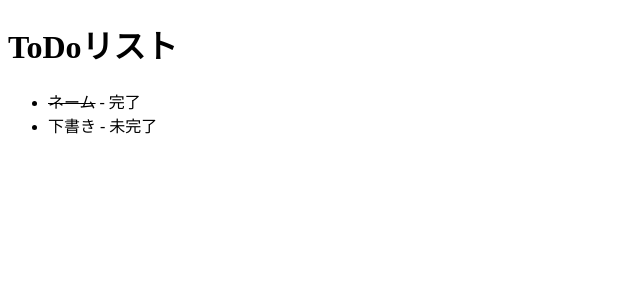
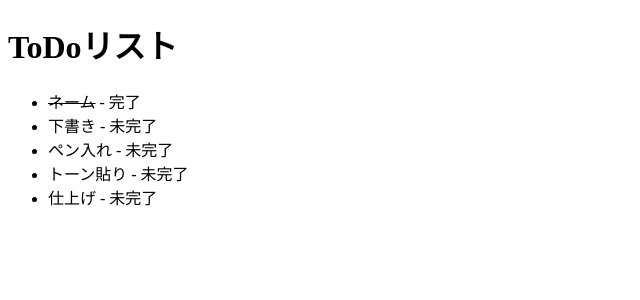
Before and after one commit to sosuisen/klp_networkprog_vite_react_practice, a React (Vite) app: page / in a window 1280 px wide. Shown: the top 300 px of the page, without its empty margins (0-640 px from the left). Built offline with nearby package versions, Linux system fonts and the light colour scheme.

Commit message:
fix: add todos

```diff
--- a/src/App.tsx
+++ b/src/App.tsx
@@ -7,6 +7,9 @@ type Todo = {
 const todos: Todo[] = [
 	{ id: 1, title: "ネーム", completed: true },
 	{ id: 2, title: "下書き", completed: false },
+	{ id: 3, title: "ペン入れ", completed: false },
+	{ id: 4, title: "トーン貼り", completed: false },
+	{ id: 5, title: "仕上げ", completed: false },
 ];
 
 const App = () => {
```
